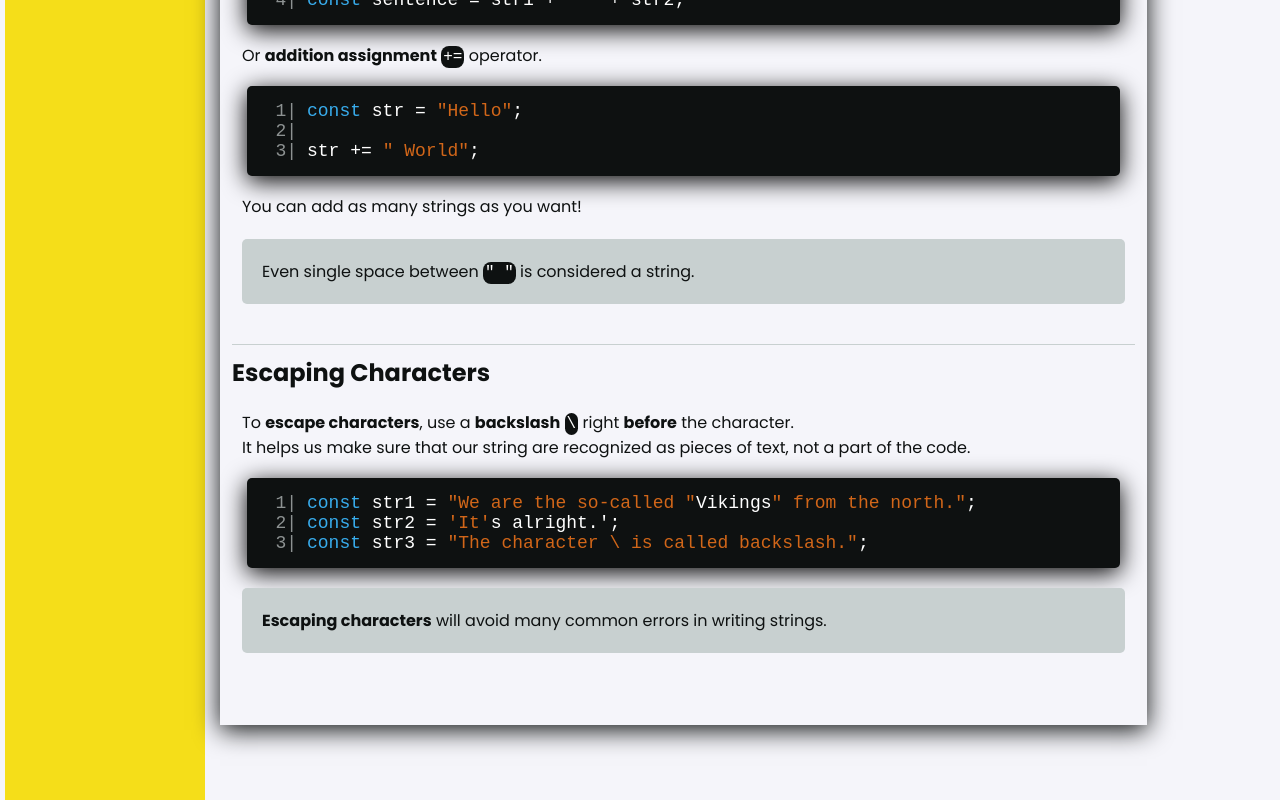
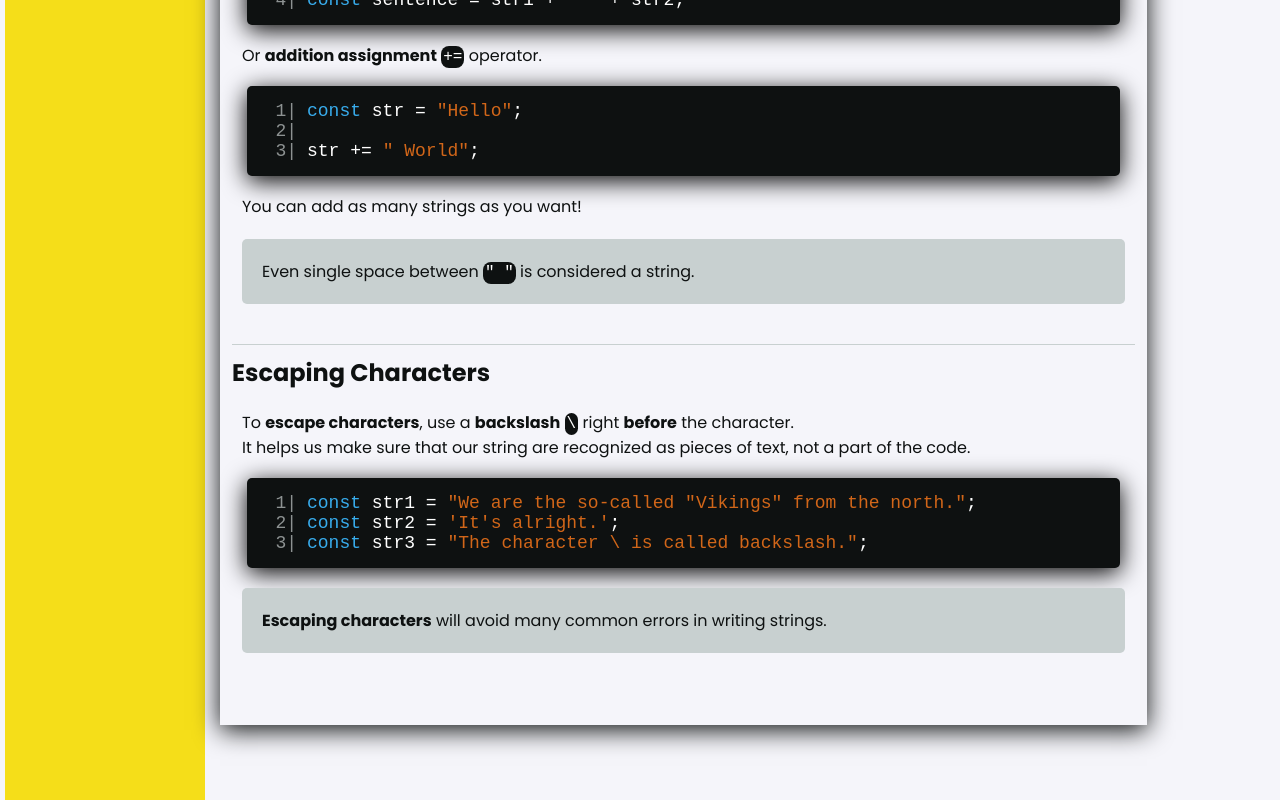
Before and after one commit to MateuszBryczek/Front-end_Template, a React (Create React App) app: page /JavaScript/Page2 in a window 1280 px wide. Shown: the part 527-1327 px from the top of the page. Built offline with nearby package versions, Linux system fonts and the light colour scheme.

Commit message:
CodeSpace updated

```diff
--- a/src/features/CodeSpace/CodeSpace.js
+++ b/src/features/CodeSpace/CodeSpace.js
@@ -9,7 +9,7 @@ const CodeSpace = ({ children }) => {
     Green: ['//.*', '/\\*[^]*?\\*/'], // make /* */ work properly
     Purple: ['function', 'return', 'if', 'else', 'for', 'while', '{', '}', '\\(', '\\)'],
     Yellow: ['[a-zA-Z0-9]+\\(\\)', 'getElementById', 'addEventListener', 'alert'],
-    Orange: ['".*?"', "'.*?'"],
+    Orange: ['".*?"', '"', "'.*?'", "'", '\\\\', 'Vikings', 's alright.'],
     Blue: ['var', 'let', 'const', 'script', 'head', 'body', 'html', 'h1', 'h2', 'h3', '\\bp\\b', 'button', 'title', 'typeof'],
     LightBlue: ['!DOCTYPE html', 'id', 'type', 'onclick', 'document', 'src'],
     Grey: ['<', '>', '/'],
```
